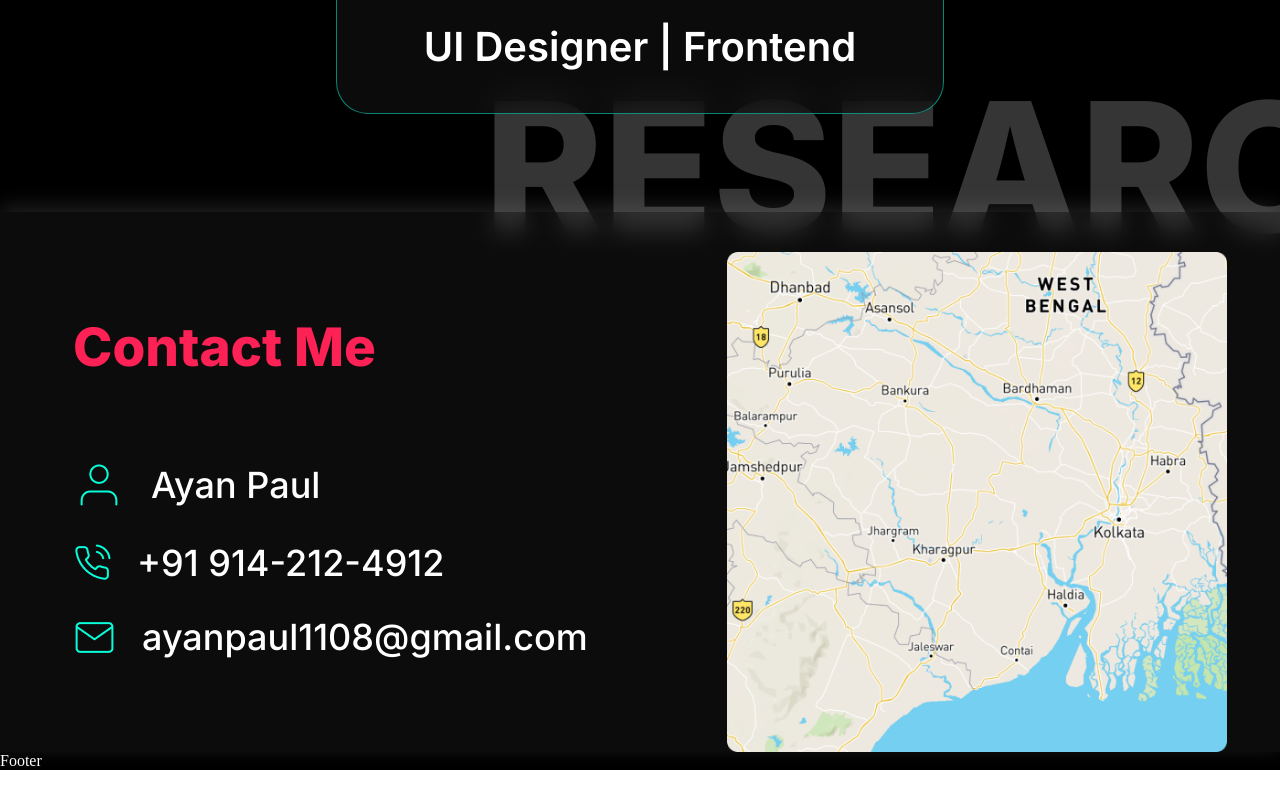
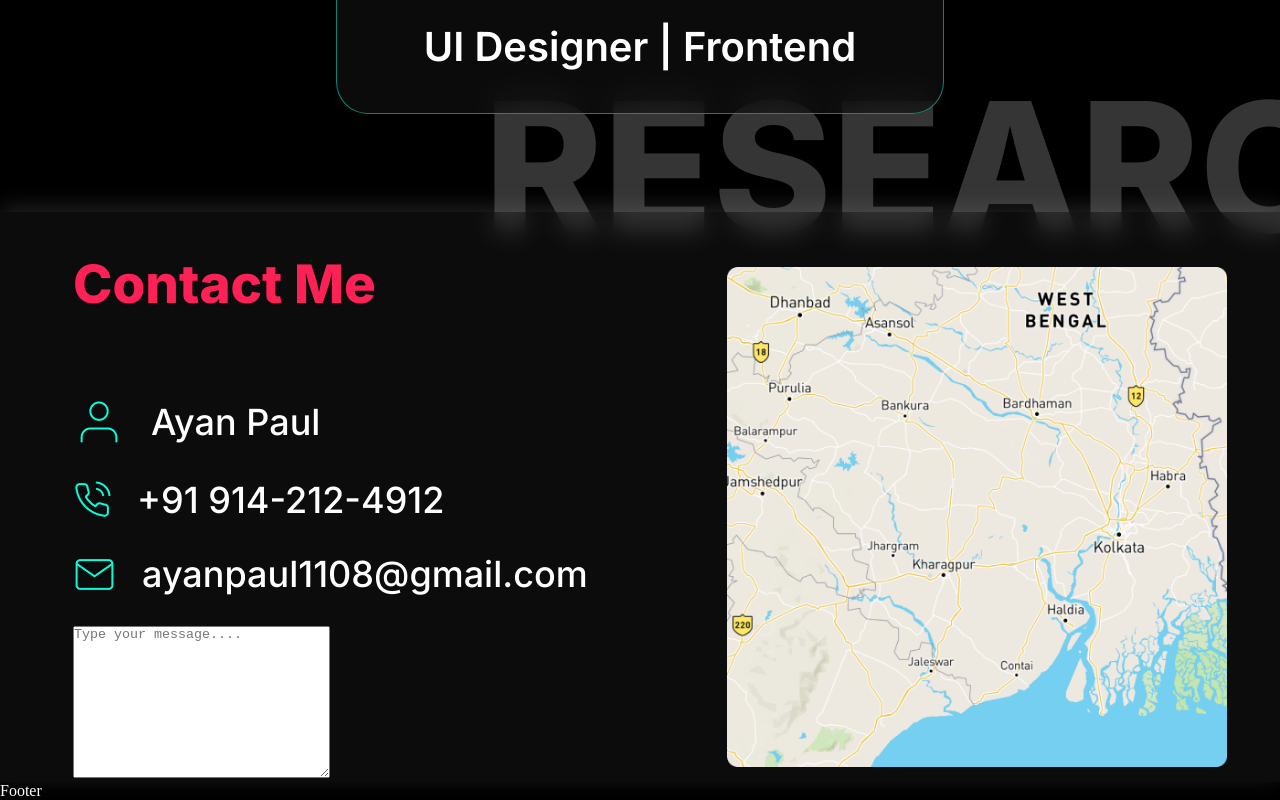
Before and after one commit to Ayanpaul11/Portfolio, a React (Vite) app: page / in a window 1280 px wide. Shown: the part 2548-3348 px from the top of the page. Before the commit the page ends 3318 px from the top, so only its background shows below. Built offline with nearby package versions, Linux system fonts and the light colour scheme.

Commit message:
Update Contact.jsx

```diff
--- a/src/Components/Home/Contact.jsx
+++ b/src/Components/Home/Contact.jsx
@@ -13,7 +13,7 @@ export default function Contact() {
         <div>
           <p className={CCss.ContactMe}>Contact Me</p>
           {ContactData ? (
-            <>
+            <div className={CCss.mapParent}>
               {ContactData.map((value, key) => {
                 return (
                   <div key={key}>
@@ -39,10 +39,18 @@ export default function Contact() {
                   </div>
                 );
               })}
-            </>
+            </div>
           ) : (
             ""
           )}
+          <textarea
+            name=""
+            id=""
+            cols="30"
+            rows="10"
+            className={CCss.TeaxtareaTag}
+            placeholder="Type your message...."
+          ></textarea>
         </div>
         <img src={Map} alt="" className={CCss.MapImg} />
       </div>
```
